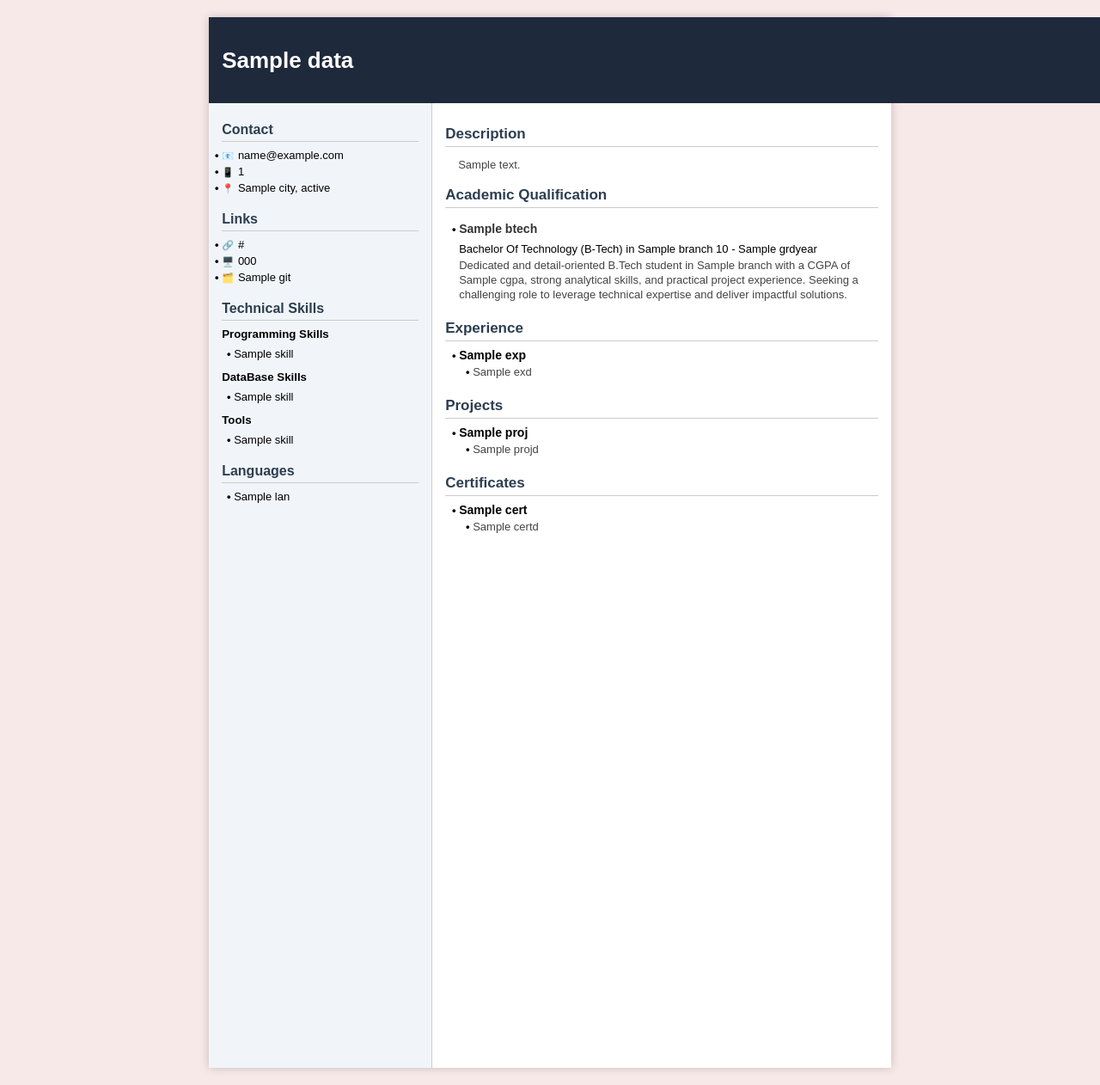
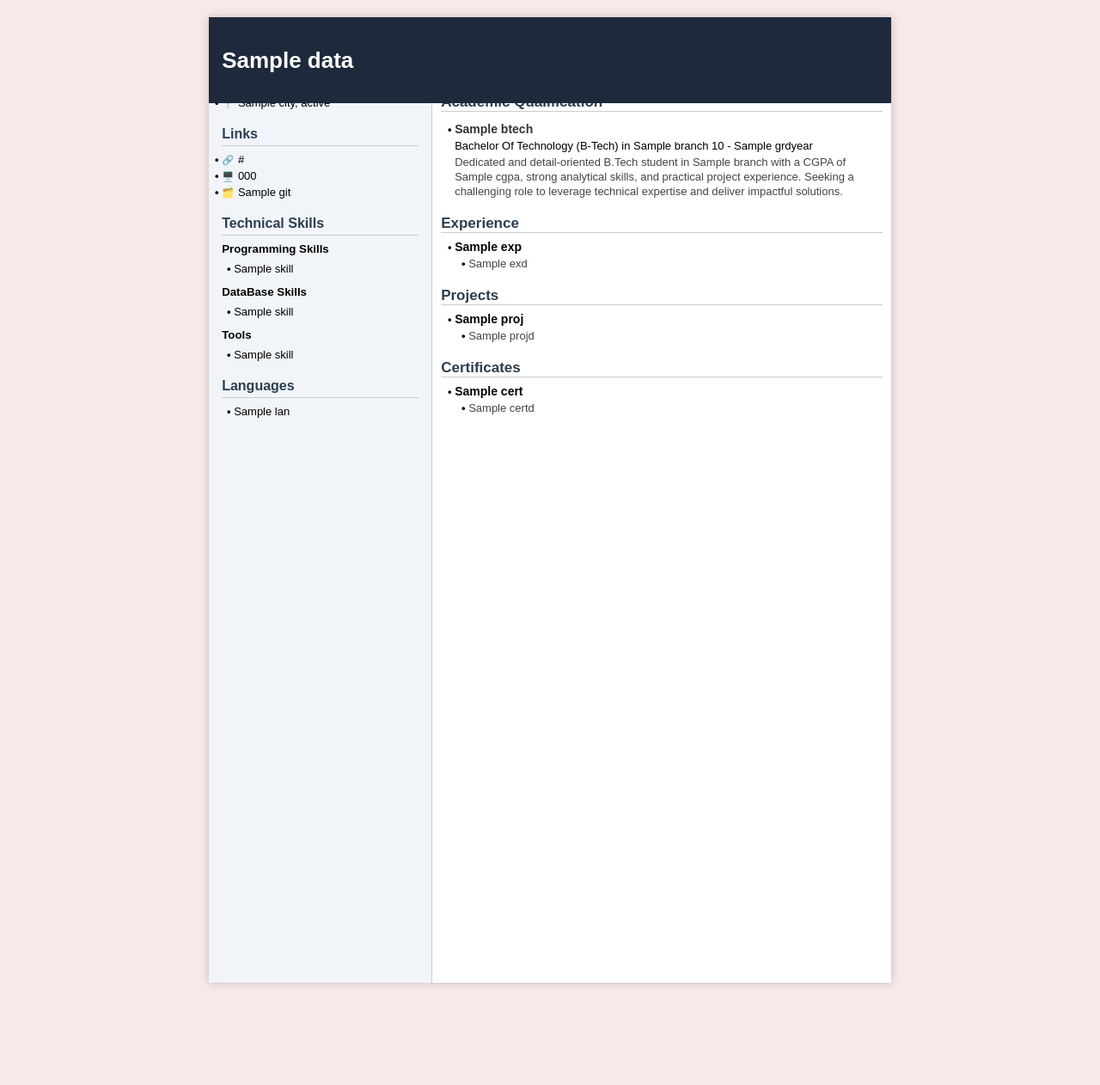
Before and after one commit to yeswanth-ch06/ResumeBuilder, a Flask app: template templates/resume.html in a window 1280 px wide. Shown: the whole page at 86% size. After the commit the page ends 1147 px from the top, so only its background shows below. Run offline with Flask 3, Linux system fonts and the light colour scheme; the template is opened without the code that fills it: most values are stand-ins (such as "Sample title", 1, 10 or a date in 2020).

Commit message:
Update resume.css

```diff
--- a/static/resume.css
+++ b/static/resume.css
@@ -30,7 +30,7 @@ body {
 
 .header {
   position: absolute;
-  width: 100%;
+  width: 210mm;
   height: 100px;
   display: flex;
   align-items: center;
@@ -49,7 +49,6 @@ body {
   display: flex;
   flex-direction: column;
   min-height: 297mm;
-  margin-top: 99px;
 }
 
 .left li::marker,
@@ -103,7 +102,7 @@ body {
 
 .right {
   flex: 2;
-  padding: 15px;
+  padding: 10px;
   justify-content: flex-start;
 }
 
@@ -112,18 +111,18 @@ body {
   color: #2c3e50;
   margin: 12px 0 8px;
   border-bottom: 1px solid #ccc;
-  padding-bottom: 4px;
+  /* padding-bottom: 4px; */
 }
 
 .right h3 {
   font-size: 14px;
-  margin: 8px 0;
+  margin: 4px 0;
   color: #333;
 }
 
 .right ul {
   padding-left: 16px;
-  margin-bottom: 4px;
+  margin-bottom: 2px;
 }
 
 .right li {
@@ -176,7 +175,6 @@ a:hover {
     height: 297mm;
     margin: 0;
     box-shadow: none;
-    overflow: hidden;
   }
 
   .header{
```
